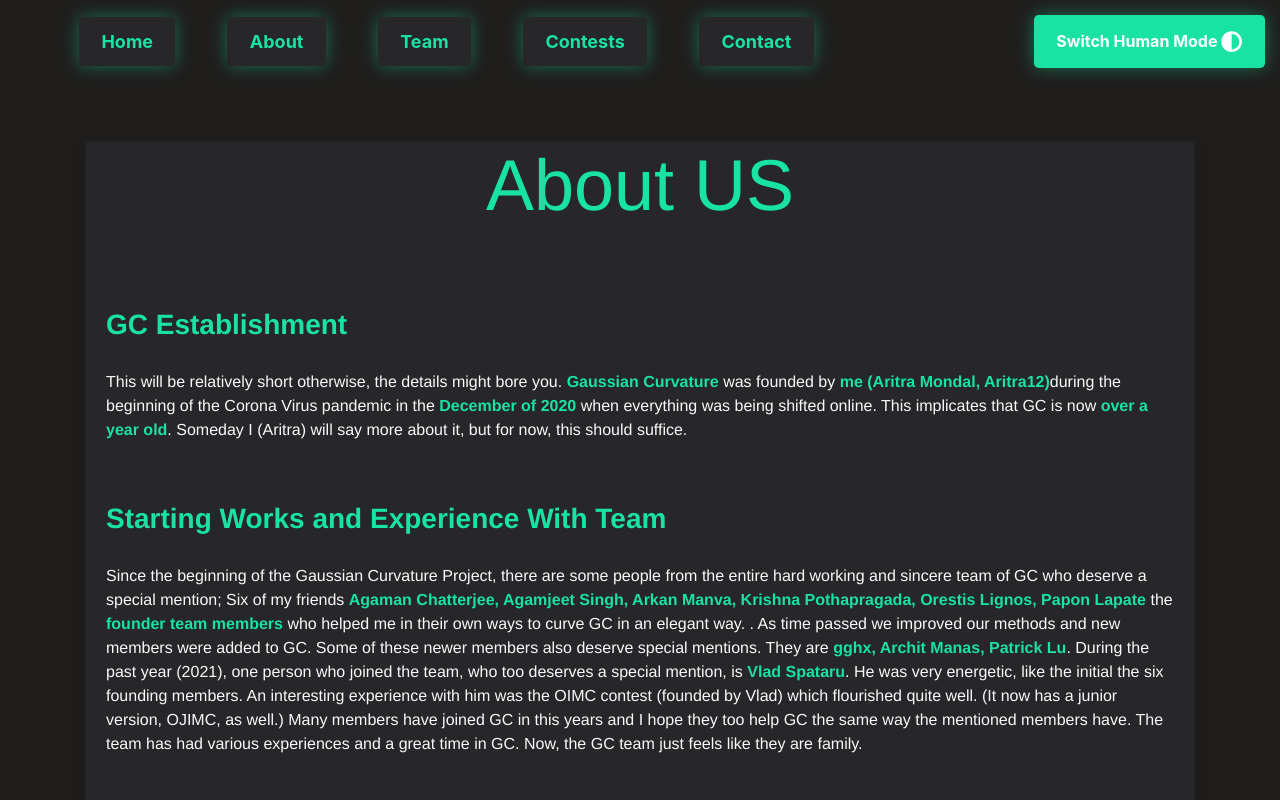
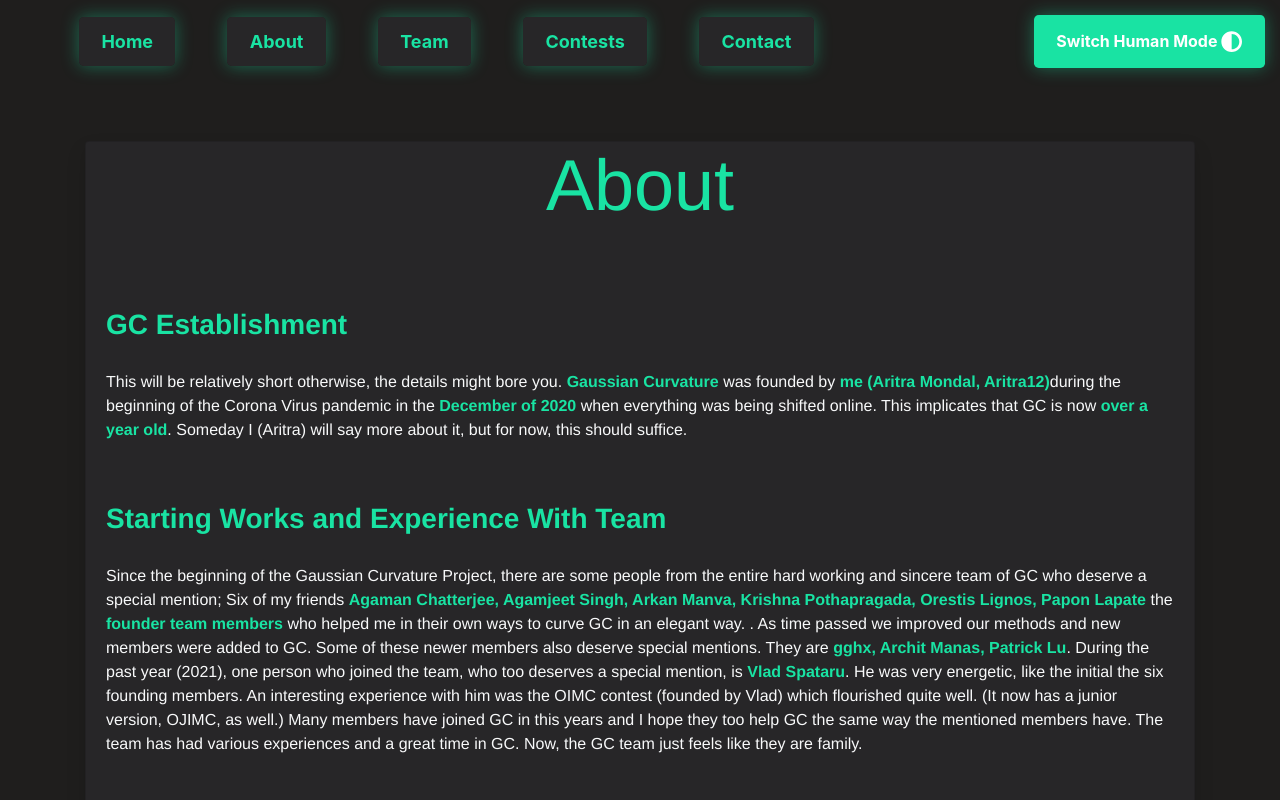
Before and after one commit to gaussiancurvolympiads/gaussiancurv, a React (Create React App) app: page /about in a window 1280 px wide. Shown: the top 800 px of the page. Built offline with nearby package versions, Linux system fonts and the light colour scheme.

Commit message:
Update About.jsx

```diff
--- a/src/components/About.jsx
+++ b/src/components/About.jsx
@@ -101,7 +101,7 @@ const About = ({ darkMode }) => {
           <Row>
             <Col lg={12} xs={12} align='left'>
                <Card className="skill-nbcard"><div align="center">
-                 <h4 class="display-3" align="center">About US</h4></div><br/><br/>
+                 <h4 class="display-3" align="center">About</h4></div><br/><br/>
 
 
                       <Card.Body>  <div class= "zed">GC Establishment</div> <br></br>
```
